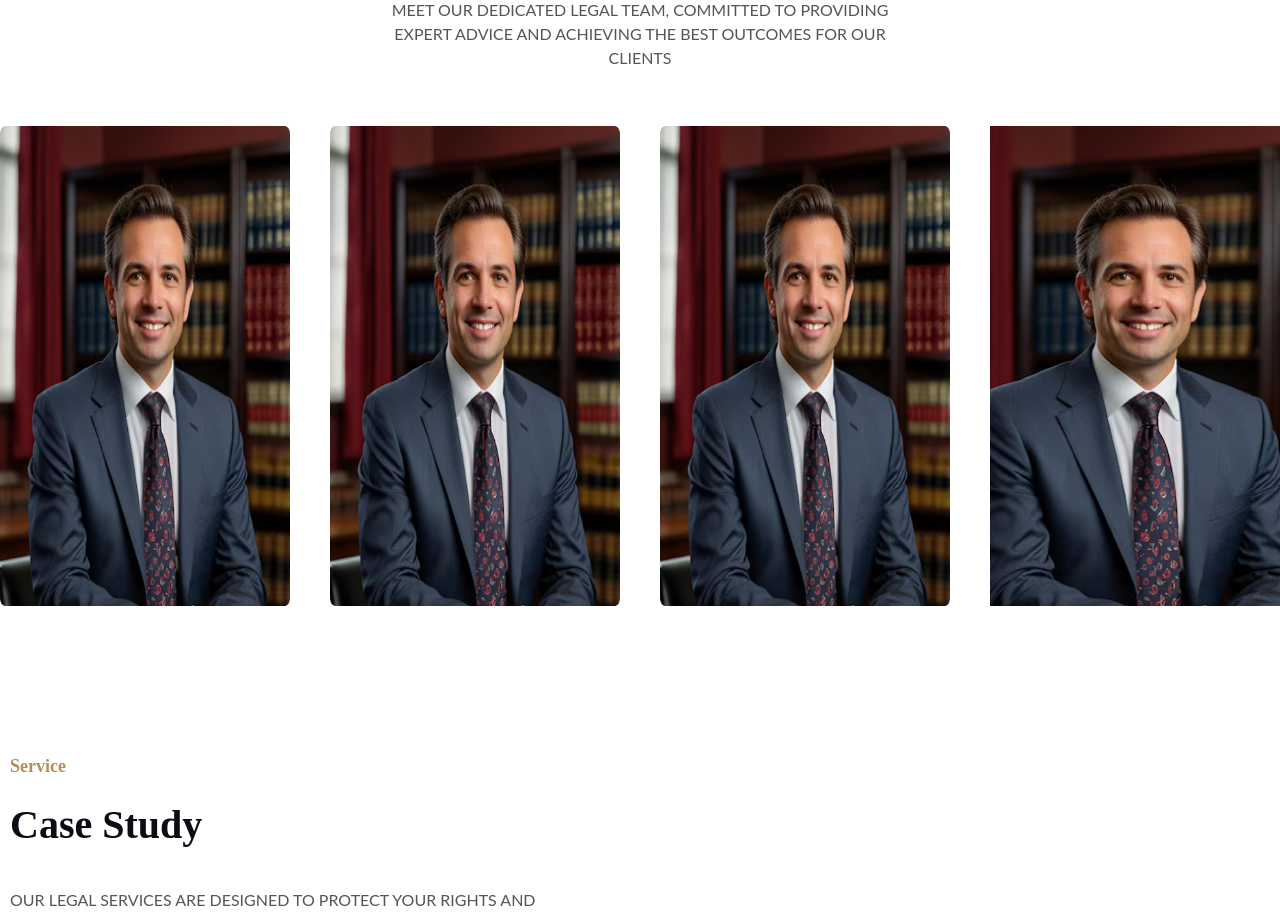
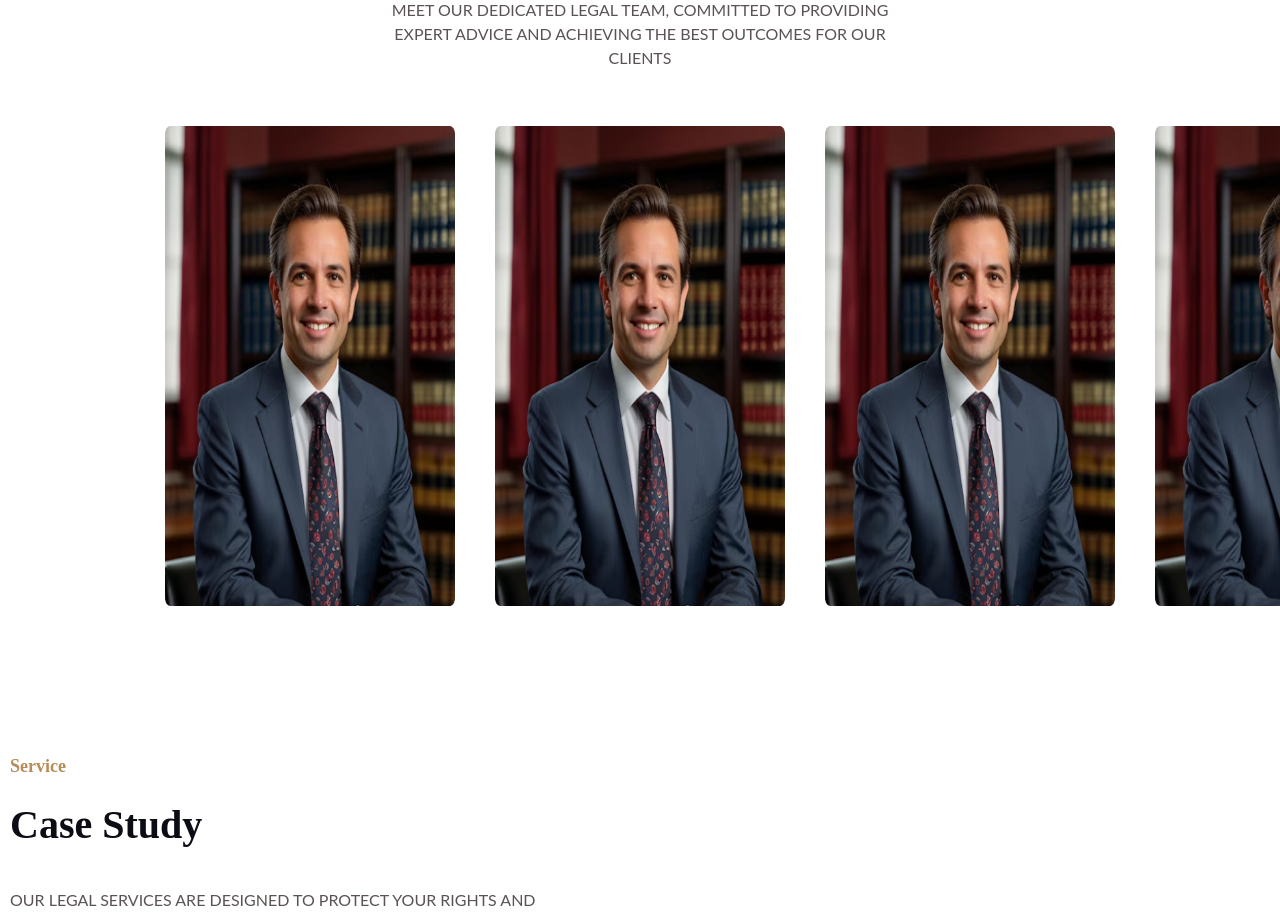
Before and after one commit to Tasniasamia/My_project, a Next.js app: page /court in a window 1280 px wide. Shown: the part 3940-4857 px from the top of the page. Built offline with nearby package versions, Linux system fonts and the light colour scheme; no server answers.

Commit message:
court home page ready

```diff
--- a/app/components/court/justice.js
+++ b/app/components/court/justice.js
@@ -24,6 +24,7 @@ const Justice = () => {
       <Swiper
         slidesPerGroupSkip={2}
         freeMode={true}
+        centeredSlides={true}
         breakpoints={{
           640: {
             slidesPerView: 1,
```
